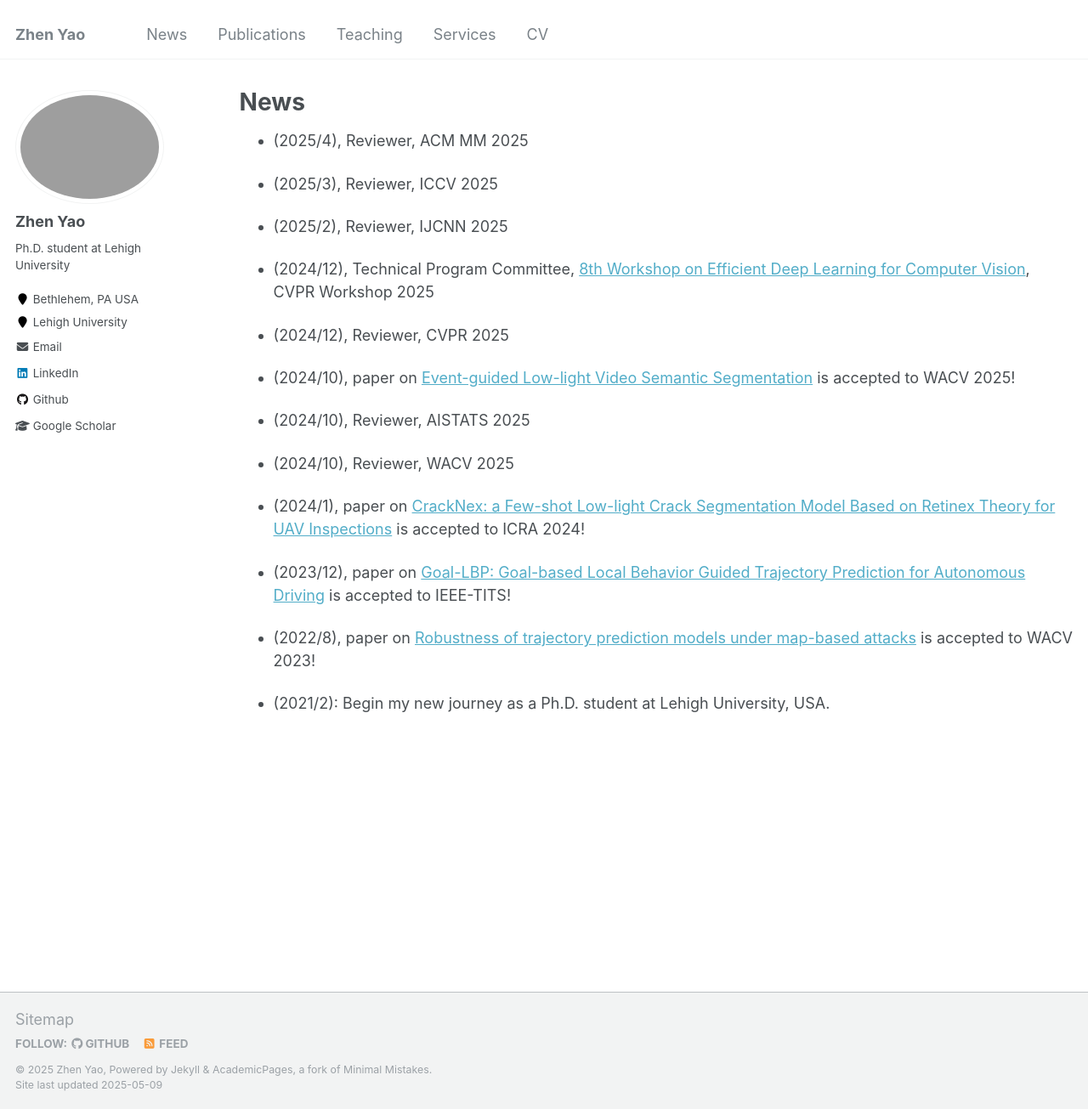
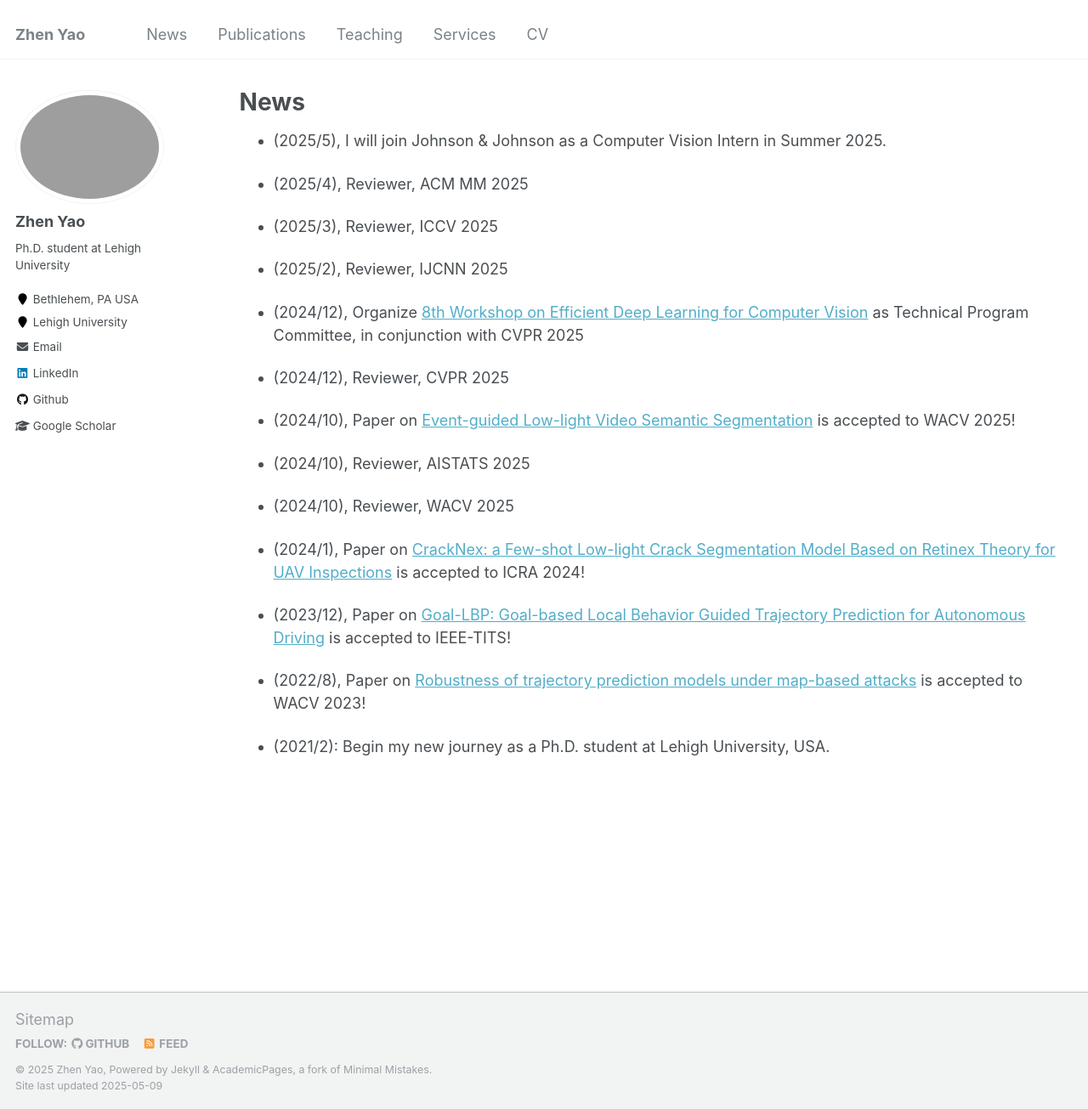
Before and after one commit to zyaocoder/zyaocoder.github.io, a Jekyll site: the page built from _pages/markdown.md, in a window 1280 px wide and 1305 px high. Shown: the whole window at 85% size. Built offline with Jekyll 4.4.1, drawn with Linux system fonts in a browser that asks for light colours.

Commit message:
Update News Section

```diff
--- a/_pages/markdown.md
+++ b/_pages/markdown.md
@@ -8,26 +8,28 @@
   - /markdown.html
 ---
 
+* (2025/5), I will join Johnson & Johnson as a Computer Vision Intern in Summer 2025.
+
 * (2025/4), Reviewer, ACM MM 2025
 
 * (2025/3), Reviewer, ICCV 2025
 
 * (2025/2), Reviewer, IJCNN 2025
 
-* (2024/12), Technical Program Committee, [8th Workshop on Efficient Deep Learning for Computer Vision](https://lpcv.ai/), CVPR Workshop 2025
+* (2024/12), Organize [8th Workshop on Efficient Deep Learning for Computer Vision](https://lpcv.ai/) as Technical Program Committee, in conjunction with CVPR 2025
 
 * (2024/12), Reviewer, CVPR 2025
 
-* (2024/10), paper on [Event-guided Low-light Video Semantic Segmentation](https://openaccess.thecvf.com/content/WACV2025/html/Yao_Event-Guided_Low-Light_Video_Semantic_Segmentation_WACV_2025_paper.html) is accepted to WACV 2025!
+* (2024/10), Paper on [Event-guided Low-light Video Semantic Segmentation](https://openaccess.thecvf.com/content/WACV2025/html/Yao_Event-Guided_Low-Light_Video_Semantic_Segmentation_WACV_2025_paper.html) is accepted to WACV 2025!
 
 * (2024/10), Reviewer, AISTATS 2025
 
 * (2024/10), Reviewer, WACV 2025
 
-* (2024/1), paper on [CrackNex: a Few-shot Low-light Crack Segmentation Model Based on Retinex Theory for UAV Inspections](https://ieeexplore.ieee.org/document/10611660) is accepted to ICRA 2024!
+* (2024/1), Paper on [CrackNex: a Few-shot Low-light Crack Segmentation Model Based on Retinex Theory for UAV Inspections](https://ieeexplore.ieee.org/document/10611660) is accepted to ICRA 2024!
 
-* (2023/12), paper on [Goal-LBP: Goal-based Local Behavior Guided Trajectory Prediction for Autonomous Driving](https://ieeexplore.ieee.org/abstract/document/10367760) is accepted to IEEE-TITS!
+* (2023/12), Paper on [Goal-LBP: Goal-based Local Behavior Guided Trajectory Prediction for Autonomous Driving](https://ieeexplore.ieee.org/abstract/document/10367760) is accepted to IEEE-TITS!
 
-* (2022/8), paper on [Robustness of trajectory prediction models under map-based attacks](https://openaccess.thecvf.com/content/WACV2023/html/Zheng_Robustness_of_Trajectory_Prediction_Models_Under_Map-Based_Attacks_WACV_2023_paper.html) is accepted to WACV 2023!
+* (2022/8), Paper on [Robustness of trajectory prediction models under map-based attacks](https://openaccess.thecvf.com/content/WACV2023/html/Zheng_Robustness_of_Trajectory_Prediction_Models_Under_Map-Based_Attacks_WACV_2023_paper.html) is accepted to WACV 2023!
 
 * (2021/2): Begin my new journey as a Ph.D. student at Lehigh University, USA.
```
